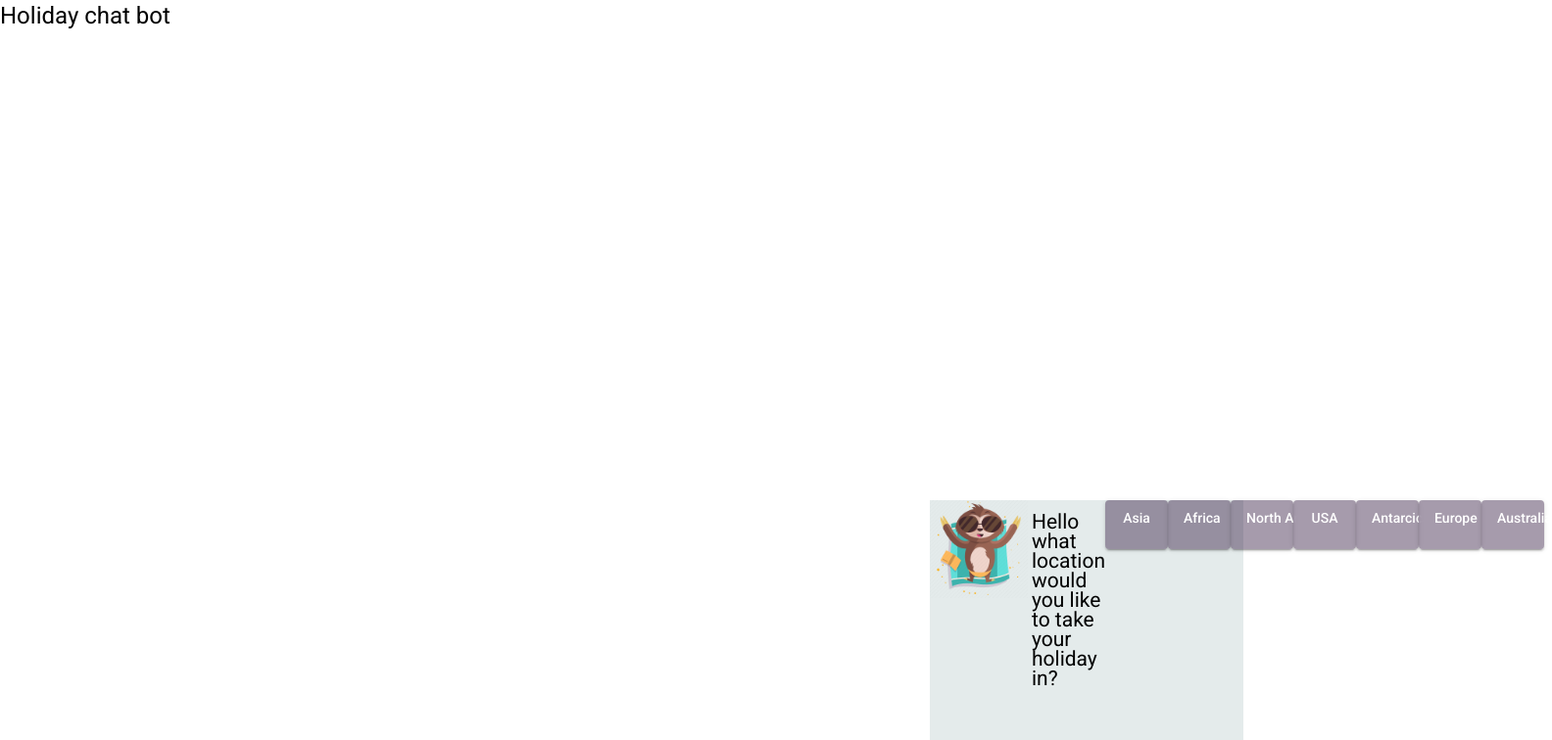
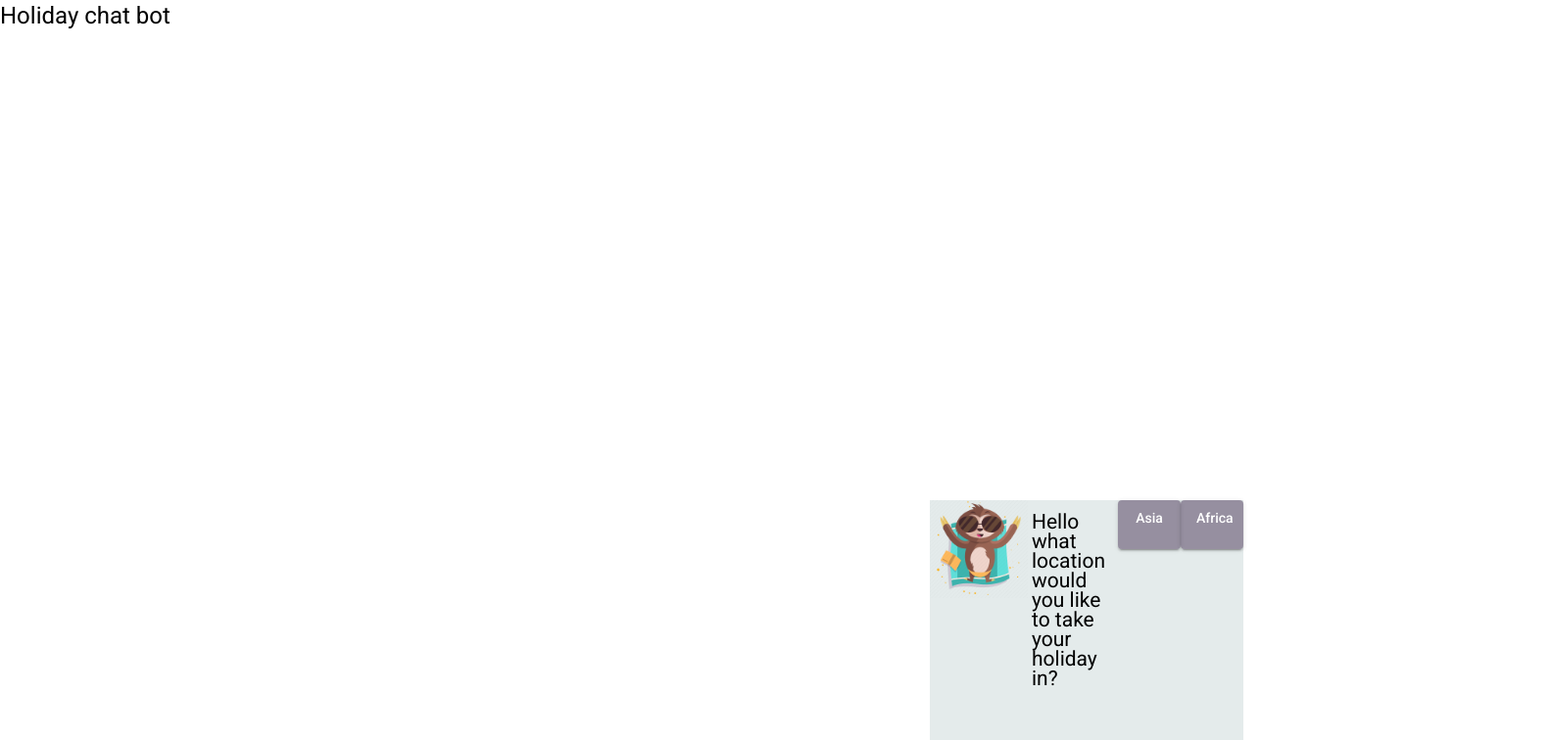
Before and after one commit to carys23/angular-holiday-bot, an Angular app: page / in a window 1280 px wide. Both pictures are taken after a click on the button "Guest". Shown: the top 756 px of the page at 98% size, 1584 px wide, since content can reach past the window. Built offline with nearby package versions, Linux system fonts and the light colour scheme.

Commit message:
added hidden button

```diff
--- a/src/app/app.module.ts
+++ b/src/app/app.module.ts
@@ -35,6 +35,7 @@ import { DatePipe } from '@angular/common';
     FormsModule,
     HttpClientModule,
     RouterModule,
+    FormsModule,
   ],
   providers: [],
   bootstrap: [AppComponent]
--- a/src/app/bot/bot.component.html
+++ b/src/app/bot/bot.component.html
@@ -26,66 +26,23 @@
 
 
             <!-- Asia -->
-            <button mat-button-update mat-raised-button color="primary" class="b" id="asia" *ngIf="this.asiaButton"
+
+
+            <button mat-button-update mat-raised-button color="primary" class="b" id="btn" *ngIf="this.asiaButton"
                 (click)=" this.asiaButton = false">
                 <div *ngIf="this.asiaButton" (click)="this.asiaButton = false" then thenBlock>
                     {{asiaButton? 'Asia' : 'false'}}
                 </div>
             </button>
 
+
             <!-- Africa -->
-             <button mat-button-update mat-raised-button color="primary" class="b" id="africa" *ngIf="this.africaButton"
+            <button mat-button-update mat-raised-button color="primary" class="b" id="btn" *ngIf="this.africaButton"
                 (click)=" this.africaButton = false">
                 <div *ngIf="this.africaButton" (click)="this.africaButton = false" then thenBlock>
-                    {{africaButton? 'Africa' : 'false'}}
+                    {{africaButton? 'Africa' : 'view'}}
                 </div>
             </button>
-
-
-
-                    <!-- North America -->
-                    <button mat-button-update mat-raised-button color="primary" class="b" id="north"
-                    *ngIf="this.nAButton" (click)=" this.nAButton = false">
-                    <div *ngIf="this.usaButton" (click)="this.nAButton = false" then thenBlock>
-                        {{nAButton? 'North America' : 'false'}}
-                    </div>
-                </button>
-
-
-
-                <!-- USA -->
-                <button mat-button-update mat-raised-button color="primary" class="b" id="usa"
-                    *ngIf="this.usaButton" (click)=" this.usaButton = false">
-                    <div *ngIf="this.usaButton" (click)="this.usaButton = false" then thenBlock>
-                        {{usaButton? 'USA' : 'false'}}
-                    </div>
-                </button>
-
-
-                    <!-- Antarcica -->
-                    <button mat-button-update mat-raised-button color="primary" class="b" id="antarcica"
-                        (click)=" this.antButton = false">
-                        <div *ngIf="this.antButton" (click)="this.antButton = false" then thenBlock>
-                            {{antButton? 'Antarcica' : 'false'}}
-                        </div>
-                    </button>
-
-                    <!-- Europe -->
-                    <button mat-button-update mat-raised-button color="primary" class="b" id="europe"
-                        (click)=" this.eurButton = false">
-                        <div *ngIf="this.eurButton" (click)="this.eurButton = false" then thenBlock>
-                            {{eurButton? 'Europe' : 'false'}}
-                        </div>
-                    </button>
-
-                    <!-- Australia -->
-                    <button mat-button-update mat-raised-button color="primary" class="b" id="australia"
-                        (click)=" this.ausButton = false">
-                        <div *ngIf="this.ausButton" (click)="this.ausButton = false" then thenBlock>
-                            {{ausButton? 'Australia' : 'false'}}
-                        </div>
-                    </button>
-
 
             <!-- Asia -->
 
@@ -97,10 +54,10 @@
 
             <ng-template #elseBlock>
 
-
                 <div *ngFor="let countries of asia">
 
-                    <button mat-button-update mat-raised-button color="primary" class="b" id="asia" (click)="asiaClick()">
+                    <button mat-button-update mat-raised-button color="primary" class="b" id="asia"
+                        (click)="asiaClick()">
                         {{ countries.Country }}
                     </button>
 
@@ -108,9 +65,10 @@
 
 
 
+
+
             <!-- USA -->
 
-<!--
             <div *ngIf="this.usaButton; then thenBlock else elseBlock"> </div>
 
             <ng-template #thenBlock>
@@ -127,7 +85,59 @@
                     </button>
 
 
-                </div> -->
+                </div>
+
+            </ng-template>
+
+
+
+
+            <!-- North America -->
+            <!-- <button mat-button-update mat-raised-button color="primary" class="b" id="btn"
+                    *ngIf="this.nAButton" (click)=" this.nAButton = false">
+                    <div *ngIf="this.usaButton" (click)="this.nAButton = false" then thenBlock>
+                        {{nAButton? 'North America' : 'false'}}
+                    </div>
+                </button> -->
+
+
+
+            <!-- USA -->
+            <!-- <button mat-button-update mat-raised-button color="primary" class="b" id="btn">
+                    <div *ngIf="this.usaButton" (click)="this.usaButton = false" then thenBlock>
+                        {{usaButton? 'USA' : 'false'}}
+                    </div>
+                </button> -->
+
+
+            <!-- Antarcica -->
+            <!-- <button mat-button-update mat-raised-button color="primary" class="b" id="btn"
+                        (click)=" this.antButton = false">
+                        <div *ngIf="this.antButton" (click)="this.antButton = false" then thenBlock>
+                            {{antButton? 'Antarcica' : 'false'}}
+                        </div>
+                    </button> -->
+
+            <!-- Europe -->
+            <!-- <button mat-button-update mat-raised-button color="primary" class="b" id="btn"
+                        (click)=" this.eurButton = false">
+                        <div *ngIf="this.eurButton" (click)="this.eurButton = false" then thenBlock>
+                            {{eurButton? 'Europe' : 'false'}}
+                        </div>
+                    </button> -->
+
+            <!-- Australia -->
+            <!-- <button mat-button-update mat-raised-button color="primary" class="b" id="btn"
+                        (click)=" this.ausButton = false">
+                        <div *ngIf="this.ausButton" (click)="this.ausButton = false" then thenBlock>
+                            {{ausButton? 'Australia' : 'false'}}
+                        </div>
+                    </button> -->
+
+
+
+
+
 
 
 
@@ -194,7 +204,7 @@
 
             <!-- ant -->
 
-                    <div *ngIf="this.antButton; then thenBlock else elseBlock"> </div>
+            <!-- <div *ngIf="this.antButton; then thenBlock else elseBlock"> </div>
 
                     <ng-template #thenBlock>
 
@@ -210,10 +220,10 @@
                             </button>
                             {{ ants.Country }}
 
-                        </div>
+                        </div>  -->
 
 
-                </ng-template>
+
 
 
 
--- a/src/app/bot/bot.component.ts
+++ b/src/app/bot/bot.component.ts
@@ -9,6 +9,7 @@ declare var europeHoliday: any;
 declare var antarcticaHoliday: any;
 declare var northAmericaHoliday: any;
 declare var australiaHoliday: any;
+declare var hideBtn: any;
 @Component({
   selector: 'app-bot',
   templateUrl: './bot.component.html',
@@ -18,6 +19,7 @@ declare var australiaHoliday: any;
 export class BotComponent implements OnInit {
   data = myjson;
   enter: any;
+  hideBtn: any;
   continents: any;
   africa = africaHoliday;
   asia = asiaHoliday;
@@ -34,6 +36,9 @@ export class BotComponent implements OnInit {
   antButton  = true;
   eurButton  = true;
   usaButton = true;
+  disabled = false;
+  list = [this.ausButton, this.usaButton, this.africaButton, this.nAButton, this.antButton, this.asiaButton, this.eurButton, this.usaButton ]
+
 
   // msg:string;
 
@@ -41,38 +46,37 @@ export class BotComponent implements OnInit {
 
   africaClick(){
     this.africa
-
-    return this.africa
+    this.hideBtn
   }
   asiaClick(){
     this.asia
-    return this.asia
+    this.hideBtn
+
   }
 
   ausClick(){
     this.aus
-    return this.aus
+    this.hideBtn
   }
 
   usaClick(){
     this.usa
-    return this.usa
+    this.hideBtn
   }
 
   antClick(){
-
     this.ant
-    return this.ant
+    this.hideBtn
   }
 
   nAmericaClick(){
     this.ant
-    return this.ant
+    this.hideBtn
   }
 
   eurClick(){
     this.eur
-    return this.eur
+    this.hideBtn
   }
 
 
@@ -80,7 +84,6 @@ export class BotComponent implements OnInit {
   clickEvent()
   {
     this.enter= true;
-    return this.enter
   }
 
   ngOnInit(): void {
--- a/src/assets/js/data.js
+++ b/src/assets/js/data.js
@@ -386,3 +386,5 @@ let australiaHoliday = getHolidaysFromContinent(holidayList, "Australia");
 // console.log(asiaHoliday)
 
 console.log(antarcticaHoliday)
+
+let hideBtn = document.getElementById('btn').style.display ='none';
```
Lines whose indentation alone changed are shown as unchanged.
